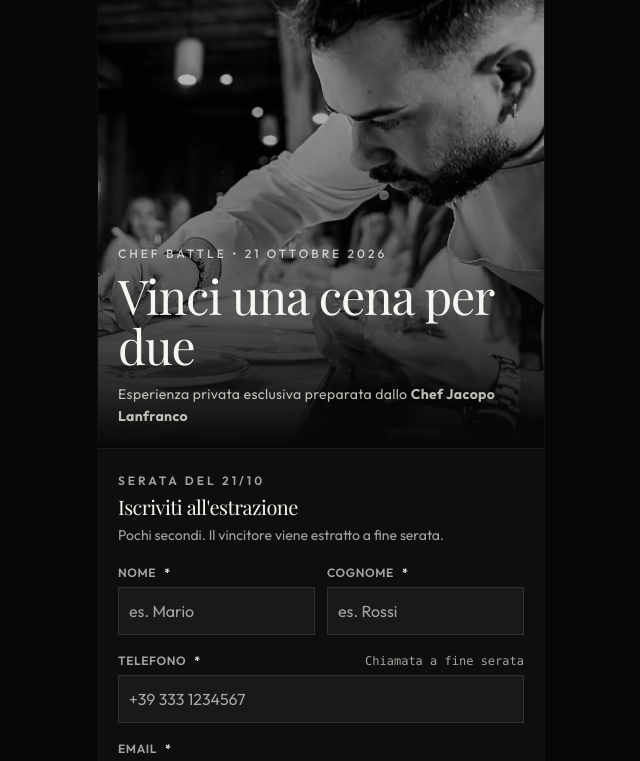
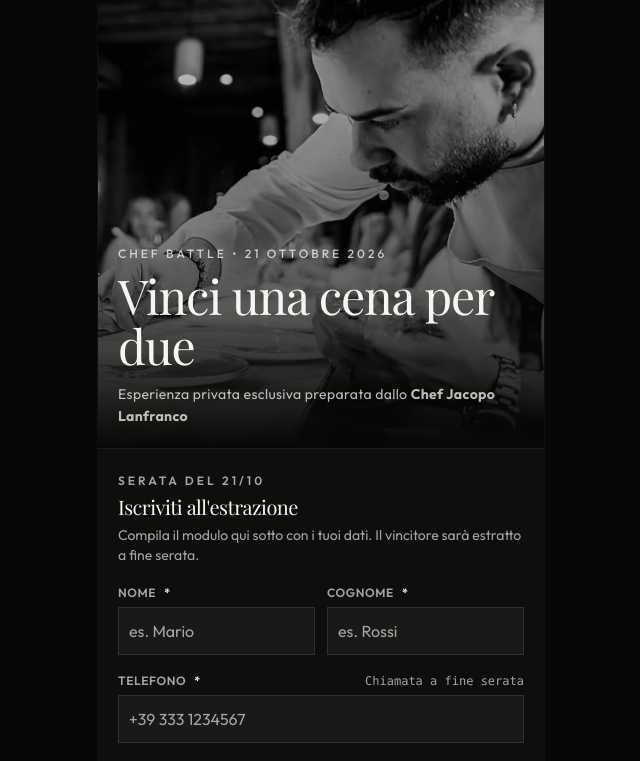
Before and after one commit to DaniCerri/form_estrazione-Jacopo_lanfranco, a Preact app: page / in a window 1280 px wide. Shown: the top 761 px of the page, without its empty margins (319-959 px from the left). Built offline with nearby package versions, Linux system fonts and the light colour scheme.

Commit message:
Rifinitura testi

```diff
--- a/src/components/GiveawayForm.tsx
+++ b/src/components/GiveawayForm.tsx
@@ -226,7 +226,7 @@ export function GiveawayForm({ onOpenLegal, onSuccess }: GiveawayFormProps) {
 
     setIsSubmitting(true)
     // Il corsivo serve solo nella conferma: si scarica mentre parte l'iscrizione
-    document.fonts.load('italic 400 1em "Playfair Display Variable"').catch(() => {})
+    document.fonts.load('italic 400 1em "Playfair Display Variable"').catch(() => { })
 
     const instagram = formData.instagram.replace(/^@/, "").trim()
     const esito = await inviaIscrizione({
@@ -312,7 +312,7 @@ export function GiveawayForm({ onOpenLegal, onSuccess }: GiveawayFormProps) {
           Iscriviti all'estrazione
         </h2>
         <p className="text-sm text-muted-foreground font-sans mt-1">
-          Pochi secondi. Il vincitore viene estratto a fine serata.
+          Compila il modulo qui sotto con i tuoi dati. Il vincitore sarà estratto a fine serata.
         </p>
       </div>
 
--- a/src/components/HowItWorks.tsx
+++ b/src/components/HowItWorks.tsx
@@ -3,7 +3,7 @@ export function HowItWorks() {
     {
       num: "01",
       title: "Iscriviti",
-      desc: "Compila il modulo con i tuoi recapiti veritieri. Servono per contattarti se vinci.",
+      desc: "Compila il modulo con i tuoi dati. Li useremo per contattarti in caso di vincita.",
     },
     {
       num: "02",
@@ -13,7 +13,7 @@ export function HowItWorks() {
     {
       num: "03",
       title: "Estrazione a fine serata",
-      desc: "Al termine della Chef Battle il vincitore viene estratto alla presenza di un notaio. Tieni il telefono a portata di mano e resta in sala.",
+      desc: "Al termine della Chef Battle il vincitore viene estratto live. Tieni il telefono a portata di mano e resta in sala.",
     },
   ]
 
--- a/src/data/giveawayConfig.ts
+++ b/src/data/giveawayConfig.ts
@@ -43,7 +43,7 @@ export const GIVEAWAY_CONFIG = {
     {
       question: "Quando avverrà l'estrazione del vincitore?",
       answer:
-        "Questa sera stessa (21/10/2026), dal vivo al termine della Chef Battle, dopo la chiusura delle iscrizioni. L'estrazione è casuale e avviene alla presenza di un notaio o di un funzionario della Camera di Commercio.",
+        "Questa sera stessa (21/10/2026), dal vivo al termine della Chef Battle, dopo la chiusura delle iscrizioni. L'estrazione è casuale.",
     },
     {
       question: "Chi può partecipare?",
```
